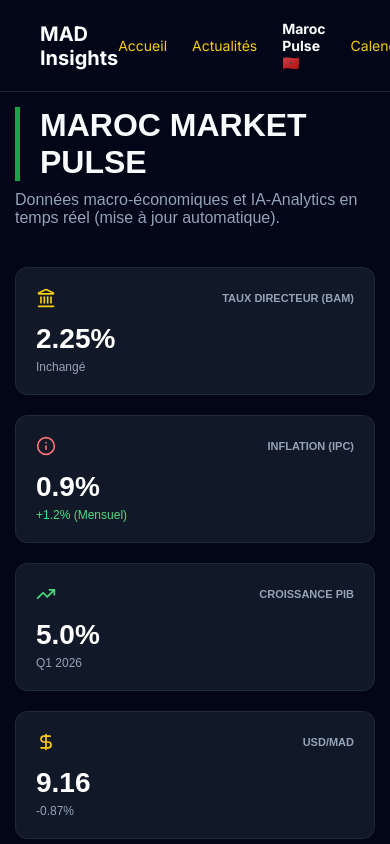
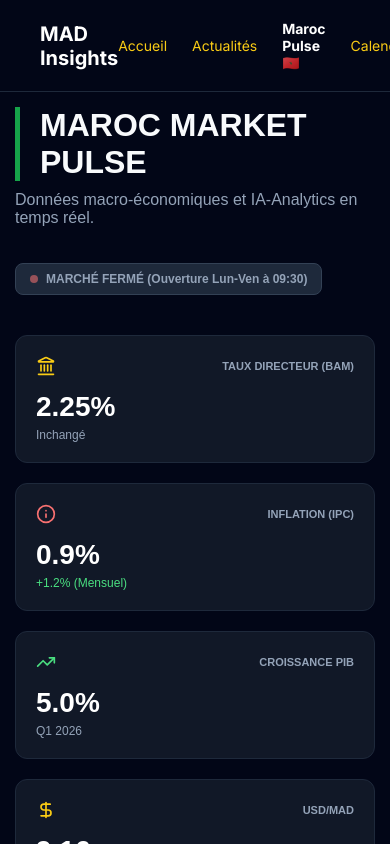
Before and after one commit to Haitam004/madinsights.com, a Next.js app: page /maroc-pulse in a window 390 px wide. Shown: the top 844 px of the page. Built offline with nearby package versions, Linux system fonts and the light colour scheme; no server answers; the database is empty.

Commit message:
mobile MAJ

```diff
--- a/app/maroc-pulse/page.tsx
+++ b/app/maroc-pulse/page.tsx
@@ -30,17 +30,17 @@ export default function MarocPulse() {
   const [stocks, setStocks] = useState<StockItem[]>([]);
   const [loading, setLoading] = useState(true);
 
-  // 🔄 Fonction isolée pour permettre l'auto-refresh
+  // 🕒 State pour le statut de la bourse
+  const [marketStatus, setMarketStatus] = useState({ isOpen: false, text: "Calcul du statut..." });
+
   async function fetchData() {
     try {
-      // 1. Récupération des News
       const { data: newsData } = await supabase
         .from('maroc_pulse')
         .select('*')
         .order('created_at', { ascending: false })
         .limit(5);
 
-      // 2. Récupération de la Bourse
       const { data: bourseData } = await supabase
         .from('maroc_bourse')
         .select('*')
@@ -56,13 +56,75 @@ export default function MarocPulse() {
   }
 
   useEffect(() => {
-    fetchData(); // Chargement initial au montage de la page
+    fetchData();
+    const interval = setInterval(fetchData, 60000);
+    return () => clearInterval(interval);
+  }, []);
 
-    // ⏱️ AUTOMATISATION : Rafraîchissement automatique toutes les 60 secondes
-    const interval = setInterval(fetchData, 60000);
+  // ⏱️ Horloge temps réel pour la Bourse de Casablanca
+  useEffect(() => {
+    function updateMarketStatus() {
+      try {
+        const formatter = new Intl.DateTimeFormat('en-US', {
+          timeZone: 'Africa/Casablanca',
+          hour12: false,
+          weekday: 'short',
+          hour: '2-digit',
+          minute: '2-digit'
+        });
 
-    return () => clearInterval(interval); // Nettoyage propre du timer
+        const parts = formatter.formatToParts(new Date());
+        const day = parts.find(p => p.type === 'weekday')?.value || '';
+        const hour = parseInt(parts.find(p => p.type === 'hour')?.value || '0', 10);
+        const minute = parseInt(parts.find(p => p.type === 'minute')?.value || '0', 10);
+
+        const isWeekend = day === 'Sat' || day === 'Sun';
+        const currentMinutes = hour * 60 + minute;
+        const openMinutes = 9 * 60 + 30;   // 09:30
+        const closeMinutes = 15 * 60 + 30; // 15:30
+
+        if (!isWeekend && currentMinutes >= openMinutes && currentMinutes < closeMinutes) {
+          const remainingMinutes = closeMinutes - currentMinutes;
+          const remHours = Math.floor(remainingMinutes / 60);
+          const remMins = remainingMinutes % 60;
+
+          setMarketStatus({
+            isOpen: true,
+            text: `MARCHÉ OUVERT (Clôture dans ${remHours}h ${remMins}m)`
+          });
+        } else {
+          setMarketStatus({
+            isOpen: false,
+            text: `MARCHÉ FERMÉ (Ouverture Lun-Ven à 09:30)`
+          });
+        }
+      } catch (e) {
+        console.error("Erreur de calcul horaire bourse:", e);
+      }
+    }
+
+    updateMarketStatus();
+    const statusInterval = setInterval(updateMarketStatus, 30000);
+    return () => clearInterval(statusInterval);
   }, []);
+
+  // 🧠 ÉTAPE 2 : Calcul dynamique de la jauge de sentiment IA
+  const totalNews = news.length;
+  const positiveNews = news.filter(item => item.sentiment === 'Positif').length;
+  const negativeNews = news.filter(item => item.sentiment === 'Négatif').length;
+  const neutralNews = totalNews - positiveNews - negativeNews;
+
+  const posPercent = totalNews > 0 ? (positiveNews / totalNews) * 100 : 0;
+  const negPercent = totalNews > 0 ? (negativeNews / totalNews) * 100 : 0;
+  const neuPercent = totalNews > 0 ? (neutralNews / totalNews) * 100 : 0;
+
+  let sentimentVerdict = "Neutre ⚖️";
+  if (totalNews > 0) {
+    if (posPercent >= 60) sentimentVerdict = "Fortement Haussier 🚀";
+    else if (posPercent > 30) sentimentVerdict = "Modérément Haussier 🐂";
+    else if (negPercent >= 60) sentimentVerdict = "Fortement Baissier 📉";
+    else if (negPercent > 30) sentimentVerdict = "Modérément Baissier 🐻";
+  }
 
   const containerVariants: Variants = {
     hidden: { opacity: 0 },
@@ -87,10 +149,15 @@ export default function MarocPulse() {
   return (
     <div className="pulse-wrapper" style={{ minHeight: "100vh", background: "#020617", color: "#f8fafc", fontFamily: "sans-serif" }}>
 
-      {/* 🎨 CSS RESPONSIVE INTERNE (Préserve ton design à 100% sur PC) */}
       <style dangerouslySetInnerHTML={{ __html: `
         .pulse-wrapper { padding: 40px; }
         .pulse-main-grid { display: grid; grid-template-columns: 1.5fr 1fr; }
+        @keyframes marketPulse {
+          0% { opacity: 0.4; }
+          50% { opacity: 1; }
+          100% { opacity: 0.4; }
+        }
+        .live-dot { animation: marketPulse 1.8s infinite ease-in-out; }
 
         @media (max-width: 1024px) {
           .pulse-wrapper { padding: 15px; }
@@ -103,10 +170,30 @@ export default function MarocPulse() {
         animate={{ opacity: 1, x: 0 }}
         style={{ maxWidth: "1200px", margin: "0 auto 40px auto" }}
       >
+        <div style={{ display: "flex", justifyContent: "space-between", alignItems: "flex-start", flexWrap: "wrap", gap: "20px" }}>
+          <div>
             <h1 style={{ fontSize: "32px", fontWeight: "bold", borderLeft: "5px solid #16a34a", paddingLeft: "20px", margin: "0" }}>
               MAROC MARKET PULSE
             </h1>
-        <p style={{ color: "#94a3b8", marginTop: "10px" }}>Données macro-économiques et IA-Analytics en temps réel (mise à jour automatique).</p>
+            <p style={{ color: "#94a3b8", marginTop: "10px" }}>Données macro-économiques et IA-Analytics en temps réel.</p>
+          </div>
+
+          <div style={{
+            display: "flex",
+            alignItems: "center",
+            gap: "8px",
+            padding: "8px 14px",
+            background: marketStatus.isOpen ? "#064e3b" : "#1e293b",
+            border: `1px solid ${marketStatus.isOpen ? "#0f766e" : "#334155"}`,
+            borderRadius: "8px",
+            fontSize: "12px",
+            fontWeight: "bold",
+            color: marketStatus.isOpen ? "#4ade80" : "#94a3b8"
+          }}>
+            <span className="live-dot" style={{ width: "8px", height: "8px", backgroundColor: marketStatus.isOpen ? "#4ade80" : "#f87171", borderRadius: "50%" }} />
+            {marketStatus.text}
+          </div>
+        </div>
       </motion.header>
 
       {/* Grid des indicateurs macro */}
@@ -128,7 +215,6 @@ export default function MarocPulse() {
         ))}
       </motion.div>
 
-      {/* Changement ici : Application de la classe pulse-main-grid pour gérer le mobile */}
       <div className="pulse-main-grid" style={{ maxWidth: "1200px", margin: "0 auto", gap: "30px" }}>
 
         {/* SECTION BOURSE DYNAMIQUE */}
@@ -144,20 +230,39 @@ export default function MarocPulse() {
 
           <div style={{ display: "grid", gridTemplateColumns: "1fr", gap: "12px" }}>
             {stocks.length > 0 ? (
-              stocks.map((stock) => (
+              stocks.map((stock) => {
+                const isPositive = stock.variation.startsWith('+');
+                return (
                   <div key={stock.ticker} style={{ display: "flex", justifyContent: "space-between", alignItems: "center", padding: "12px", background: "#1e293b", borderRadius: "8px" }}>
-                  <div>
+
+                    <div style={{ flex: 1, minWidth: "110px" }}>
                       <div style={{ fontWeight: "bold", fontSize: "14px" }}>{stock.nom}</div>
                       <div style={{ fontSize: "11px", color: "#64748b" }}>{stock.ticker}</div>
                     </div>
-                  <div style={{ textAlign: "right" }}>
+
+                    <div style={{ display: "flex", alignItems: "center", justifyContent: "center", flex: 1, padding: "0 10px" }}>
+                      <svg width="65" height="22" style={{ overflow: "visible" }}>
+                        <polyline
+                          fill="none"
+                          stroke={isPositive ? "#4ade80" : "#f87171"}
+                          strokeWidth="2"
+                          strokeLinecap="round"
+                          strokeLinejoin="round"
+                          points={isPositive ? "0,16 12,11 24,14 36,5 48,9 60,2" : "0,3 12,11 24,7 36,16 48,12 60,19"}
+                        />
+                      </svg>
+                    </div>
+
+                    <div style={{ textAlign: "right", minWidth: "95px" }}>
                       <div style={{ fontWeight: "bold", fontFamily: "monospace" }}>{stock.prix.toFixed(2)} MAD</div>
-                    <div style={{ fontSize: "12px", color: stock.variation.startsWith('+') ? "#4ade80" : "#f87171" }}>
+                      <div style={{ fontSize: "12px", color: isPositive ? "#4ade80" : "#f87171" }}>
                         {stock.variation}
                       </div>
                     </div>
+
                   </div>
-              ))
+                );
+              })
             ) : (
               <p style={{ color: "#64748b", fontSize: "14px", textAlign: "center", padding: "20px" }}>
                 Chargement des cours...
@@ -166,12 +271,36 @@ export default function MarocPulse() {
           </div>
         </motion.div>
 
-        {/* SECTION NEWS IA INSIGHTS */}
+        {/* SECTION NEWS IA INSIGHTS AVEC JAUGE DE SENTIMENT */}
         <motion.div initial={{ opacity: 0, x: 20 }} animate={{ opacity: 1, x: 0 }} style={cardStyle}>
-          <h2 style={{ fontSize: "18px", marginBottom: "20px", display: "flex", alignItems: "center", gap: "10px" }}>
+          <h2 style={{ fontSize: "18px", marginBottom: "15px", display: "flex", alignItems: "center", gap: "10px" }}>
             <motion.div animate={{ scale: [1, 1.2, 1], opacity: [1, 0.5, 1] }} transition={{ duration: 1.5, repeat: Infinity }} style={{ width: "8px", height: "8px", background: "#ef4444", borderRadius: "50%" }} />
             IA Insights (Live)
           </h2>
+
+          {/* 📊 Jauge de Sentiment Visuelle */}
+          {!loading && news.length > 0 && (
+            <div style={{ background: "#1e293b", padding: "12px", borderRadius: "8px", marginBottom: "25px", border: "1px solid #334155" }}>
+              <div style={{ display: "flex", justifyContent: "space-between", fontSize: "12px", marginBottom: "8px", fontWeight: "600" }}>
+                <span style={{ color: "#94a3b8" }}>Sentiment Général :</span>
+                <span style={{ color: "#facc15" }}>{sentimentVerdict}</span>
+              </div>
+
+              {/* Barre segmentée multicolore */}
+              <div style={{ display: "flex", width: "100%", height: "8px", borderRadius: "4px", overflow: "hidden", background: "#334155" }}>
+                <div style={{ width: `${posPercent}%`, background: "#4ade80", transition: "width 0.5s ease" }} title={`Positif: ${Math.round(posPercent)}%`} />
+                <div style={{ width: `${neuPercent}%`, background: "#64748b", transition: "width 0.5s ease" }} title={`Neutre: ${Math.round(neuPercent)}%`} />
+                <div style={{ width: `${negPercent}%`, background: "#f87171", transition: "width 0.5s ease" }} title={`Négatif: ${Math.round(negPercent)}%`} />
+              </div>
+
+              {/* Légende en petits chiffres */}
+              <div style={{ display: "flex", justifyContent: "space-between", fontSize: "10px", color: "#64748b", marginTop: "6px", fontFamily: "monospace" }}>
+                <span>Acheteurs: {Math.round(posPercent)}%</span>
+                <span>Neutres: {Math.round(neuPercent)}%</span>
+                <span>Vendeurs: {Math.round(negPercent)}%</span>
+              </div>
+            </div>
+          )}
 
           <div style={{ display: "flex", flexDirection: "column", gap: "20px" }}>
             {loading ? (
```
Lines whose indentation alone changed are shown as unchanged.
